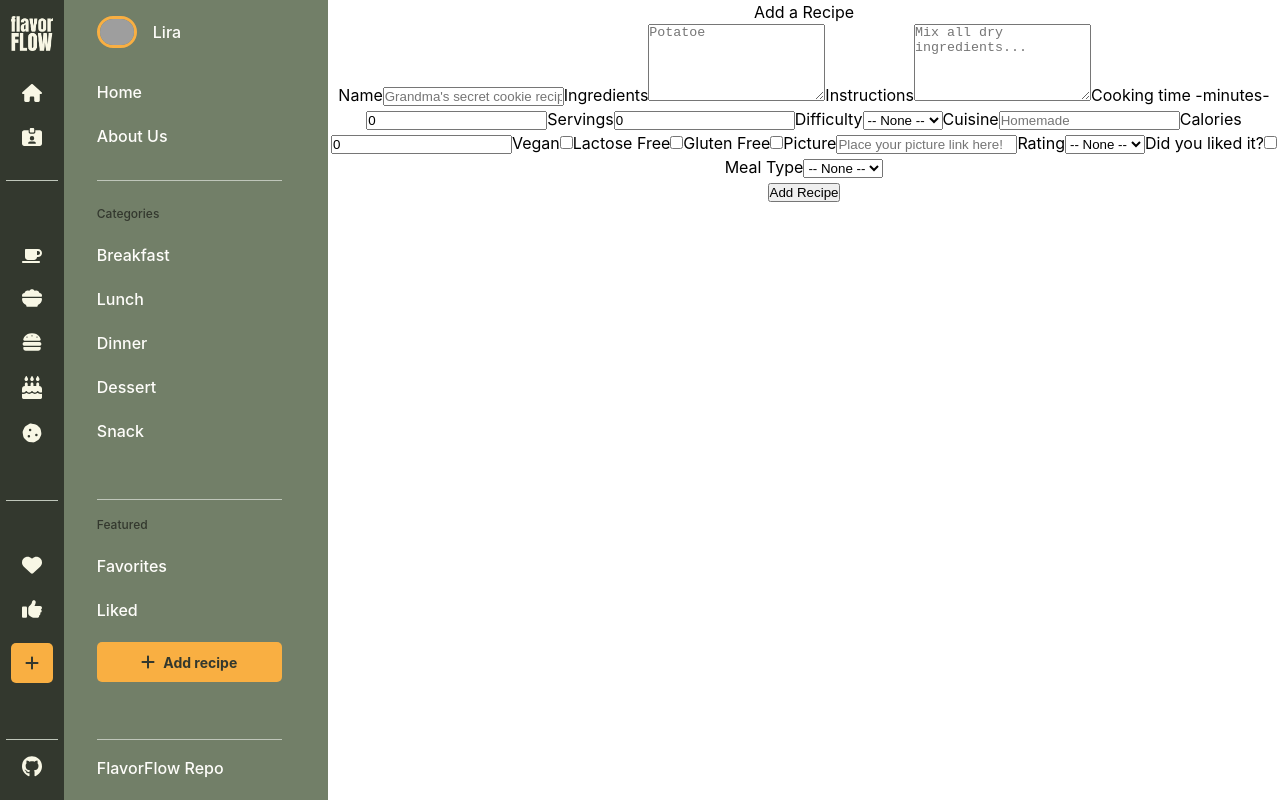
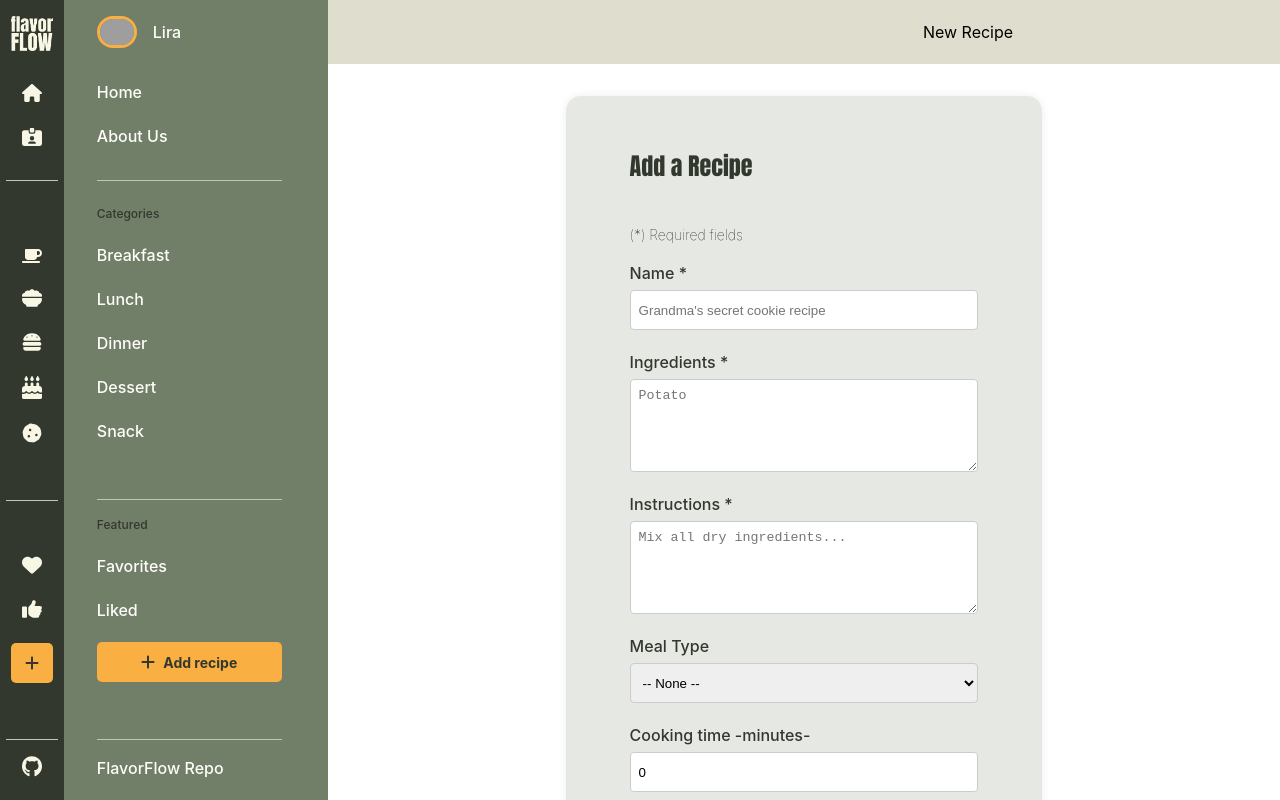
Before and after one commit to clasei/flavorflow, a React (Vite) app: page /AddRecipe in a window 1280 px wide. Built offline with nearby package versions, Linux system fonts and the light colour scheme; grey boxes are pictures that could not be loaded.

Commit message:
css form & fixes on showing imgs

```diff
--- a/src/App.css
+++ b/src/App.css
@@ -1,4 +1,7 @@
 @import url("https://fonts.googleapis.com/css2?family=Roboto:ital,wght@0,100;0,300;0,400;0,500;0,700;0,900;1,100;1,300;1,400;1,500;1,700;1,900&display=swap");
+
+@import url('https://fonts.googleapis.com/css2?family=Anton&display=swap');
+
 
 #root {
   margin: 0 auto;
@@ -23,6 +26,7 @@
   --color-neutral600: #dfdece;
 
   --font-text: "Roboto", sans-serif;
+  --font-heading: "Anton", sans-serif;
 }
 
 * {
@@ -525,3 +529,125 @@ body {
   flex-direction: row;
   gap: 24px;
 }
+
+/* ---------------------------------------------------------------------------- */
+
+.new-recipe-form h4 {
+  font-weight: bold;
+  text-align: left;
+  margin: 32px 10% 40px 10%;
+  font-family: var(--font-heading);
+  font-size: 24px;
+  color: var(--color-secundary500);
+}
+
+.note{
+  font-size: 14px;
+  font-weight: 100;
+  text-align: left;
+  margin: 0 10% 16px 10%;
+}
+
+.new-recipe-form {
+  padding: 20px;
+  background-color: #fff;
+  box-shadow: 0 0 10px rgba(0, 0, 0, 0.07);
+  width: 50%;
+  margin: 96px auto;
+  padding-bottom: 64px;
+  border-radius: 15px;
+  background-color:var(--color-primary200);
+  font-weight: 500;
+  max-width: 900px;
+}
+
+form {
+  display: flex;
+  flex-wrap: wrap;
+  gap: 20px;
+  padding: 0 10%;
+  color: var(--color-secundary500);
+}
+
+form img{
+  width: 16px;
+  height: 16px;
+}
+
+label {
+  text-align: left;
+}
+
+.iconLabel {
+  display: flex;
+  align-items: center;
+  gap: 4px;
+}
+
+.largeLabel {
+  flex: 1 1 80%;
+  display: flex;
+  flex-direction: column;
+}
+
+.smallLabel {
+  flex: 1 1 calc(40% - 10px);
+  display: flex;
+  flex-direction: column;
+}
+
+.checkLabel {
+  display: flex;
+  flex-direction: row;
+  align-items: center;
+  justify-content: space-between;
+  width: 100%;
+  font-size: 14px;
+  flex-wrap: wrap;
+
+}
+
+.checkLabel label{
+  display: flex;
+  flex-direction: row;
+  align-items: center;
+  gap: 8px;
+
+}
+
+input, select {
+  height: 40px;
+}
+
+input, textarea, select {
+  padding: 8px;
+  margin-top: 5px;
+  border: 1px solid #ccc;
+  border-radius: 4px;
+}
+
+input:focus, select:focus, textarea:focus {
+  border-color: var(--color-accent500);
+  outline: none;
+}
+
+.new-recipe-form button {
+  margin-left: auto;
+  background-color: var(--color-accent500);
+  color: var(--color-secundary500);
+  border: none;
+  padding: 8px 16px;
+  font-size: 14px;
+  font-weight: bold;
+  border-radius: 5px;
+  cursor: pointer;
+  text-align: center;
+  height: 40px;
+  width: 25%;
+}
+
+.new-recipe-form button:hover {
+  background-color: var(--color-accent600);
+  box-shadow: 0 6px 12px rgba(0, 0, 0, 0.2); /* Efecto al pasar el cursor */
+  transition: 0.5s;
+}
--- a/src/components/RecipeCard.jsx
+++ b/src/components/RecipeCard.jsx
@@ -109,7 +109,11 @@ function RecipeCard({ eachRecipe, handleDelete, index }) {
           >
             <h4>{eachRecipe.name}</h4>
           </Link>
-          <p>{eachRecipe.instructions[0].slice(0, 40)}..</p>
+          <p>
+  {eachRecipe.instructions && eachRecipe.instructions.length > 0
+    ? eachRecipe.instructions[0].slice(0, 40) + "..."
+    : "No instructions available"}
+</p>
         </section>
 
         <section className="cardResume">
--- a/src/pages/AddRecipe.jsx
+++ b/src/pages/AddRecipe.jsx
@@ -1,41 +1,47 @@
-import { useState } from "react"
+import { useState } from "react";
+
+import veganImg from "../assets/icons/vegan.svg";
+import lactoseImg from "../assets/icons/lactose.svg";
+import glutenImg from "../assets/icons/gluten.svg";
+import nutImg from "../assets/icons/nut.png";
 
 function AddRecipe({ onAddRecipe }) {
-
   const [newAddedRecipe, setNewAddedRecipe] = useState({
-    name: '',
+    name: "",
     cookingTimeMinutes: 0,
     servings: 0,
-    difficulty: '',
-    cuisine: '',
+    difficulty: "",
+    cuisine: "",
     caloriesPerServing: 0,
-    image: '',
+    image: "",
     rating: 0,
-    mealType: '',
+    mealType: "",
     liked: false,
     tags: [],
     ingredients: [],
-    instructions: []
-  })
+    instructions: [],
+  });
 
   const handlerUnique = (e) => {
-    const { name, type, value, checked } = e.target
+    const { name, type, value, checked } = e.target;
 
     setNewAddedRecipe((currentState) => ({
       // superficial clone from the currentState to create a new version including the input changes
       ...currentState,
       // checks values as well as checkboxes
-      [name]: type === 'checkbox' ? checked : value
-      }))
-  }
+      [name]: type === "checkbox" ? checked : value,
+    }));
+  };
 
   const handleTagChange = (e) => {
     const { name, checked } = e.target;
     setNewAddedRecipe((prev) => ({
       ...prev,
-      tags: checked ? [...prev.tags, name] : prev.tags.filter((tag) => tag !== name)
-    }))
-  }
+      tags: checked
+        ? [...prev.tags, name]
+        : prev.tags.filter((tag) => tag !== name),
+    }));
+  };
 
   /* --> need to review this in the future if adding different handlers <--
 
@@ -56,144 +62,77 @@ function AddRecipe({ onAddRecipe }) {
   */
 
   const handleSubmit = (e) => {
-    e.preventDefault()
+    e.preventDefault();
 
-    console.log('new recipe to add', newAddedRecipe)
+    console.log("new recipe to add", newAddedRecipe);
 
-    onAddRecipe(newAddedRecipe)
+    onAddRecipe(newAddedRecipe);
 
     // restarts form aka form clean after submit
     setNewAddedRecipe({
-      name: '',
+      name: "",
       cookingTimeMinutes: 0,
       servings: 0,
-      difficulty: '',
-      cuisine: '',
+      difficulty: "",
+      cuisine: "",
       caloriesPerServing: 0,
-      image: '',
+      image: "",
       rating: 0,
-      mealType: '',
+      mealType: "",
       liked: false,
       tags: [],
       ingredients: [], // check empty array depending on final type
-      instructions: [] // check empty array depending on final type
-    })
-  }
-
-
+      instructions: [], // check empty array depending on final type
+    });
+  };
 
   return (
-    <div className="new-recipe-form">
+    <div className="mainContainer">
+      <div className="mainBar">
+        <p>New Recipe</p>
 
-      <form onSubmit={handleSubmit}>
-
-        <span>Add a Recipe</span>
-        <div>
-          <label>
-            Name
-            <input name="name" type="text" placeholder="Grandma's secret cookie recipe" onChange={handlerUnique} value={newAddedRecipe.name} />
-          </label>
-
-
-{/* changed to handler unique for testing; added textaera provisonally */}
-        <label>{/*Revisar lista dinámica - clase 20/09*/}
-          Ingredients
-          <textarea name="ingredients" rows="5" placeholder="Potatoe" onChange={handlerUnique} value={newAddedRecipe.ingredients} />
-          {/* <input name="quantity" type="text" placeholder="100gr"  value={quantity} /> */}
-        </label>
-
-        <label>{/*Revisar lista dinámica - clase 20/09 - hacerlo de tal manera que sea como añadir elementos a una lista*/}
-          Instructions
-          <textarea name="instructions" rows="5" placeholder="Mix all dry ingredients..." onChange={handlerUnique} value={newAddedRecipe.instructions} />
-        </label>
-{/* changed to handler unique for testing */}
-
-
-        <label>
-          Cooking time -minutes-
-          <input name="cookingTimeMinutes" type="number" placeholder="30" onChange={handlerUnique} value={newAddedRecipe.cookingTimeMinutes} />
-        </label>
-
-        <label>
-          Servings
-          <input name="servings" type="number" placeholder="4" onChange={handlerUnique} value={newAddedRecipe.servings} />
-        </label>
-
-        <label>
-          Difficulty
-          <select name="difficulty" onChange={handlerUnique} value={newAddedRecipe.difficulty} >
-              <option value="">-- None --</option>
-              <option value="Easy">Easy</option>
-              <option value="Medium">Medium</option>
-              <option value="Difficult">Difficult</option>
-            </select>
-        </label>
-
-        <label>
-          Cuisine
-          <input name="cuisine" type="text" placeholder="Homemade" onChange={handlerUnique} value={newAddedRecipe.cuisine} />
-        </label>
-
-        <label>
-          Calories
-          <input name="caloriesPerServing" type="text" placeholder="250" onChange={handlerUnique} value={newAddedRecipe.caloriesPerServing} />
-        </label>
-
-  {/* TAGS START HERE */}
-        <label>
-            Vegan
+      </div>
+      <div className="new-recipe-form">
+        <h4>Add a Recipe</h4>
+        <p className="note">(*) Required fields</p>
+        <form onSubmit={handleSubmit}>
+          <label className="largeLabel">
+            Name *
             <input
-              name="Vegan"
-              type="checkbox"
-              checked={newAddedRecipe.tags.includes("Vegan")}
-              onChange={handleTagChange}
+              name="name"
+              type="text"
+              placeholder="Grandma's secret cookie recipe"
+              onChange={handlerUnique}
+              value={newAddedRecipe.name}
+              required
             />
           </label>
 
-          <label>
-            Lactose Free
-            <input
-              name="Lactose Free"
-              type="checkbox"
-              checked={newAddedRecipe.tags.includes("Lactose Free")}
-              onChange={handleTagChange}
-            />
+          <label className="largeLabel">
+            Ingredients *
+            <textarea
+              name="ingredients"
+              rows="5"
+              placeholder="Potato"
+              onChange={handlerUnique}
+              value={newAddedRecipe.ingredients}
+              required
+            ></textarea>
           </label>
 
-          <label>
-            Gluten Free
-            <input
-              name="Gluten Free"
-              type="checkbox"
-              checked={newAddedRecipe.tags.includes("Gluten Free")}
-              onChange={handleTagChange}
-            />
-          </label>
-  {/* TAGS START HERE */}
-
-          <label>
-            Picture
-            <input name="image" type="text" placeholder="Place your picture link here!" onChange={handlerUnique} value={newAddedRecipe.image} />
+          <label className="largeLabel">
+            Instructions *
+            <textarea
+              name="instructions"
+              rows="5"
+              placeholder="Mix all dry ingredients..."
+              onChange={handlerUnique}
+              value={newAddedRecipe.instructions}
+              required
+            ></textarea>
           </label>
 
-          <label>
-            Rating
-            <select name="rating" onChange={handlerUnique} value={newAddedRecipe.rating} >
-                <option value="">-- None --</option>
-                <option value="1">1</option>
-                <option value="2">2</option>
-                <option value="3">3</option>
-                <option value="4">4</option>
-                <option value="5">5</option>
-            </select>
-          </label>
-
-          <label>
-            Did you liked it?
-            <input name="liked" type="checkbox" onChange={handlerUnique} value={newAddedRecipe.liked} />
-          </label>
-
-          <label>
+          <label className="largeLabel">
             Meal Type
             <select name="mealType" onChange={handlerUnique} value={newAddedRecipe.mealType} >
                 <option value="">-- None --</option>
@@ -204,13 +143,155 @@ function AddRecipe({ onAddRecipe }) {
                 <option value="Dessert">Dessert</option>
               </select>
           </label>
-        </div>
 
-        <button type="submit">Add Recipe</button>
+          <label className="smallLabel">
+            Cooking time -minutes-
+            <input
+              name="cookingTimeMinutes"
+              type="number"
+              placeholder="30"
+              onChange={handlerUnique}
+              value={newAddedRecipe.cookingTimeMinutes}
+            />
+          </label>
 
-      </form>
+          <label className="smallLabel">
+            Servings
+            <input
+              name="servings"
+              type="number"
+              placeholder="4"
+              onChange={handlerUnique}
+              value={newAddedRecipe.servings}
+            />
+          </label>
+
+          <label className="smallLabel">
+            Difficulty
+            <select
+              name="difficulty"
+              onChange={handlerUnique}
+              value={newAddedRecipe.difficulty}
+            >
+              <option value="">-- None --</option>
+              <option value="Easy">Easy</option>
+              <option value="Medium">Medium</option>
+              <option value="Difficult">Difficult</option>
+            </select>
+          </label>
+
+          <label className="smallLabel">
+            Cuisine
+            <input
+              name="cuisine"
+              type="text"
+              placeholder="Homemade"
+              onChange={handlerUnique}
+              value={newAddedRecipe.cuisine}
+            />
+          </label>
+
+          <label className="smallLabel">
+            Calories
+            <input
+              name="caloriesPerServing"
+              type="text"
+              placeholder="250"
+              onChange={handlerUnique}
+              value={newAddedRecipe.caloriesPerServing}
+            />
+          </label>
+
+          <label className="smallLabel">
+            Rating
+            <select
+              name="rating"
+              onChange={handlerUnique}
+              value={newAddedRecipe.rating}
+            >
+              <option value="">-- None --</option>
+              <option value="1">1</option>
+              <option value="2">2</option>
+              <option value="3">3</option>
+              <option value="4">4</option>
+              <option value="5">5</option>
+            </select>
+          </label>
+
+          <div className="checkLabel">
+            <label>
+              <div className="iconLabel">
+                <img src={veganImg} alt="" />
+                Vegan
+              </div>
+              <input
+                name="Vegan"
+                type="checkbox"
+                checked={newAddedRecipe.tags.includes("Vegan")}
+                onChange={handleTagChange}
+              />
+            </label>
+
+            <label>
+              <div className="iconLabel">
+                <img src={lactoseImg} alt="" />
+                Lactose Free
+              </div>
+
+              <input
+                name="Lactose Free"
+                type="checkbox"
+                checked={newAddedRecipe.tags.includes("Lactose Free")}
+                onChange={handleTagChange}
+              />
+            </label>
+
+            <label>
+              <div className="iconLabel">
+                <img src={glutenImg} alt="" />
+                Gluten Free
+              </div>
+              <input
+                name="Gluten Free"
+                type="checkbox"
+                checked={newAddedRecipe.tags.includes("Gluten Free")}
+                onChange={handleTagChange}
+              />
+            </label>
+
+            <label>
+              <div className="iconLabel">
+                <img src={nutImg} alt="" />
+                Nut Free
+              </div>
+              <input
+                name="Nut Free"
+                type="checkbox"
+                checked={newAddedRecipe.tags.includes("Nut Free")}
+                onChange={handleTagChange}
+              />
+            </label>
+          </div>
+
+          <label className="largeLabel">
+            Picture
+            <input
+              name="image"
+              type="text"
+              placeholder="Place your picture link here!"
+              onChange={handlerUnique}
+              value={newAddedRecipe.image}
+            />
+          </label>
+
+
+
+
+          <button type="submit">Add Recipe</button>
+        </form>
+      </div>
     </div>
-  )
+  );
 }
 
-export default AddRecipe
+export default AddRecipe;
```
Also changed, not shown: src/pages/Category.jsx (+19 -19 lines).
